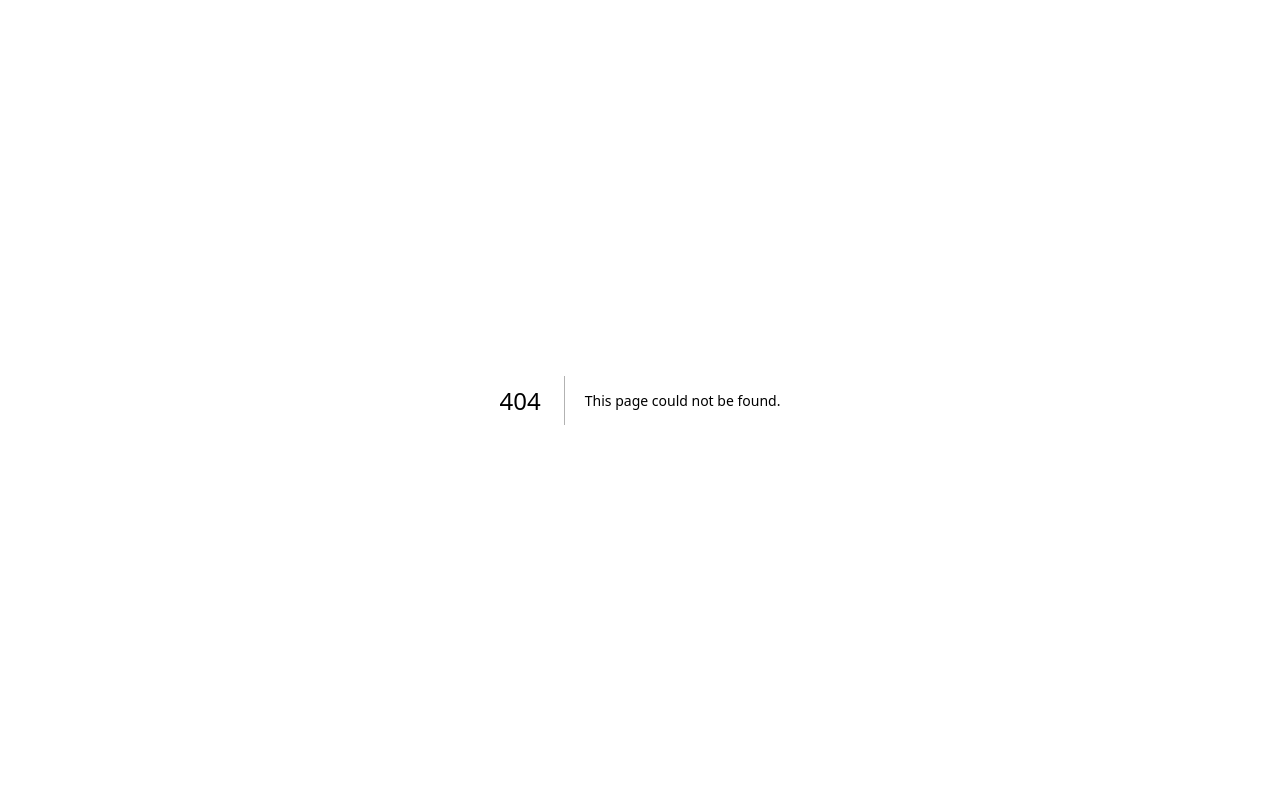
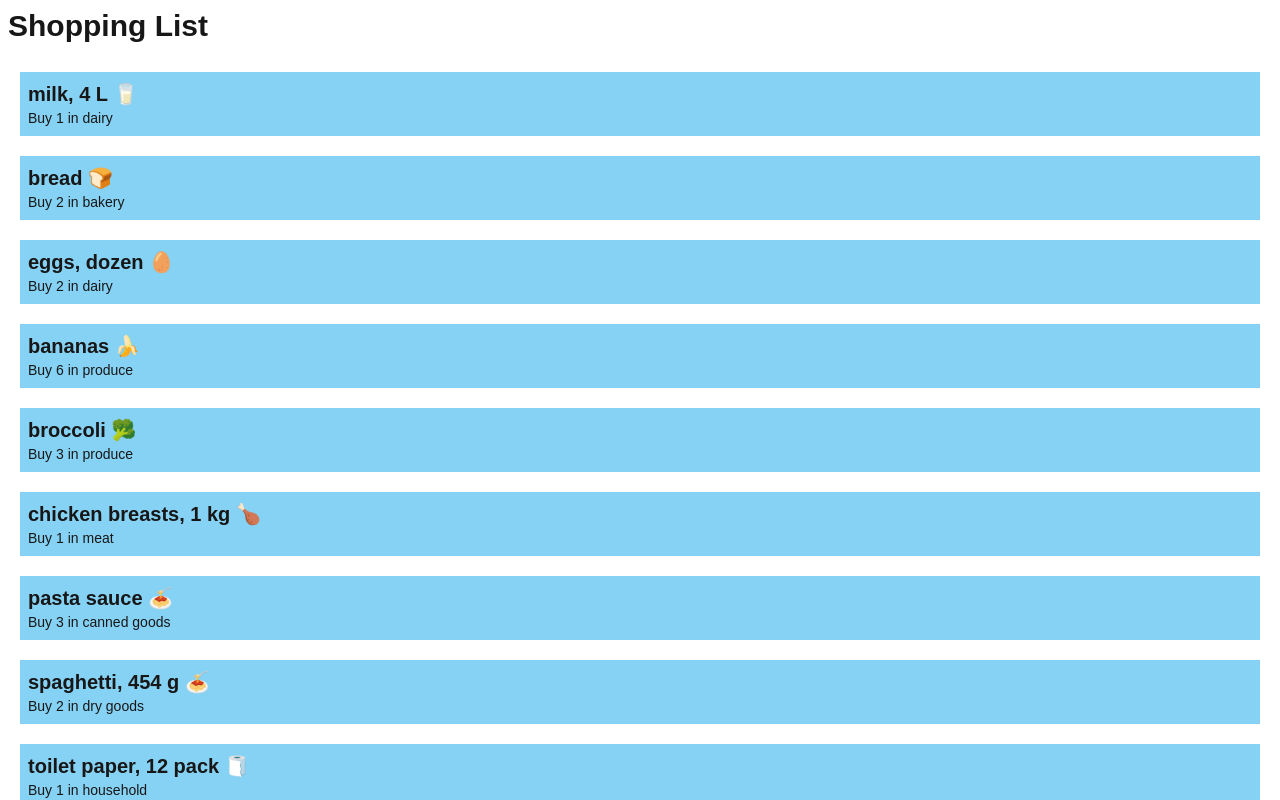
Before and after one commit to maximL5/cprg306-assignments, a Next.js app: page /week-3 in a window 1280 px wide. Before the commit this address had no page. Shown: the top 800 px of the page. Built offline with nearby package versions, Linux system fonts and the light colour scheme.

Commit message:
done week 3 assignment

```diff
--- a/app/layout.js
+++ b/app/layout.js
@@ -12,7 +12,7 @@
 });
 
 export const metadata = {
-  title: "Create Next App",
+  title: "Shopping List",
   description: "Generated by create next app",
 };
 
--- a/app/page.js
+++ b/app/page.js
@@ -6,7 +6,12 @@
       <h1>
         CPRG 306: Web Development 2 - Assignments
       </h1>
+      <li>
       <Link href="/week-2">Week 2 Assignment</Link>
+      </li>
+      <li>
+      <Link href="/week-3">Week 3 Assignment</Link>
+      </li>
     </main>
   );
 }
--- a/app/week-2/student-info.js
+++ b/app/week-2/student-info.js
@@ -5,7 +5,7 @@
     return (
         <div>
             <p>Maxim Lopez</p>
-            <Link href="https://github.com/maximL5/cprg306-assignments" >https://github.com/maximL5/cprg306-assignments</Link>
+            <Link href="https://github.com/maximL5/cprg306-assignments">https://github.com/maximL5/cprg306-assignments</Link>
         </div>
     );
 }
--- /dev/null
+++ b/app/week-3/item-list.js
@@ -0,0 +1,91 @@
+import React from 'react';
+import Item from './item';
+
+export default function ItemList () {
+    const item1 = {
+        name: "milk, 4 L 🥛",
+        quantity: 1,
+        category: "dairy",
+      };
+
+      const item2 = {
+        name: "bread 🍞",
+        quantity: 2,
+        category: "bakery",
+      };
+
+      const item3 = {
+        name: "eggs, dozen 🥚",
+        quantity: 2,
+        category: "dairy",
+      };
+
+      const item4 = {
+        name: "bananas 🍌",
+        quantity: 6,
+        category: "produce",
+      };
+
+      const item5 = {
+        name: "broccoli 🥦",
+        quantity: 3,
+        category: "produce",
+      };
+
+      const item6 = {
+        name: "chicken breasts, 1 kg 🍗",
+        quantity: 1,
+        category: "meat",
+      };
+
+      const item7 = {
+        name: "pasta sauce 🍝",
+        quantity: 3,
+        category: "canned goods",
+      };
+
+      const item8 = {
+        name: "spaghetti, 454 g 🍝",
+        quantity: 2,
+        category: "dry goods",
+      };
+
+      const item9 = {
+        name: "toilet paper, 12 pack 🧻",
+        quantity: 1,
+        category: "household",
+      };
+
+      const item10 = {
+        name: "paper towels, 6 pack",
+        quantity: 1,
+        category: "household",
+      };
+
+      const item11 = {
+        name: "dish soap 🍽️",
+        quantity: 1,
+        category: "household",
+      };
+
+      const item12 = {
+        name: "hand soap 🧼",
+        quantity: 4,
+        category: "household",
+      };
+
+  const items = [item1, item2, item3, item4, item5, item6, item7, item8, item9, item10, item11, item12];
+
+  return (
+    <ul className="item-list" >
+      {items.map((item, index) => (
+        <Item
+          key={index}
+          name={item.name}
+          quantity={item.quantity}
+          category={item.category}
+        />
+      ))}
+    </ul>
+  );
+};
--- /dev/null
+++ b/app/week-3/item.js
@@ -0,0 +1,13 @@
+import React from 'react';
+import ItemList from './item-list';
+
+const Item = ({ name, quantity, category }) => {
+  return (
+    <li className="p-2 m-5 bg-auto bg-sky-500/50">
+      <p className="text-xl font-bold">{name}</p>
+      <p className="text-sm">Buy {quantity} in {category}</p>
+    </li>
+  );
+};
+
+export default Item;
--- /dev/null
+++ b/app/week-3/page.js
@@ -0,0 +1,14 @@
+import React from "react";
+import Item from "./item";
+import ItemList from "./item-list";
+
+export default function Page() {
+    return (
+    <>
+    <h1 className="p-2 text-3xl font-bold">
+        Shopping List
+    </h1>
+      <ItemList />
+    </>
+    );
+  };
```
